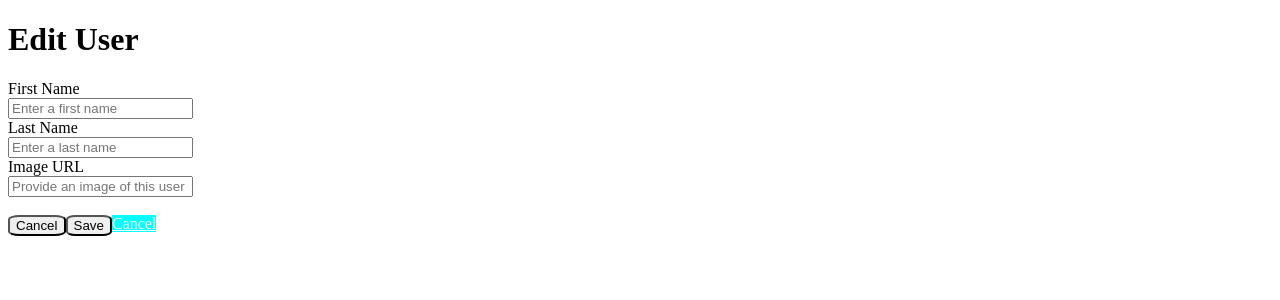
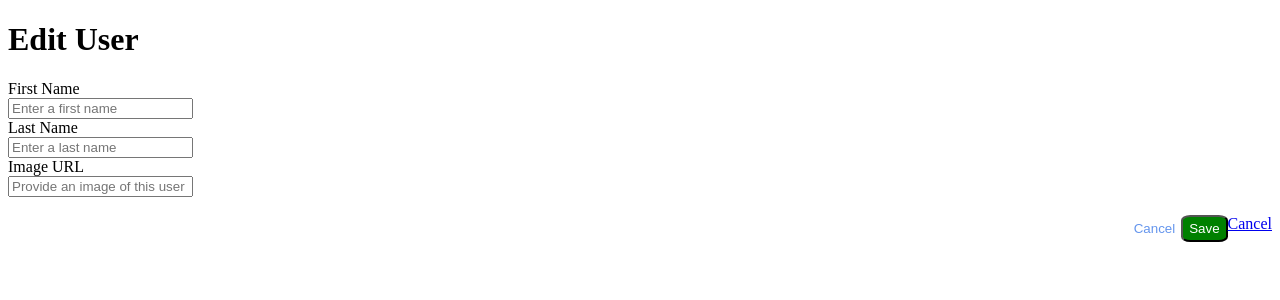
Before and after one commit to cookm353/Blogly, a Flask app: page /users/1/edit in a window 1280 px wide. Shown: the top 300 px of the page. Run offline with Flask 2, Linux system fonts and the light colour scheme.

Commit message:
fixed styles for buttons

```diff
--- a/static/styles.css
+++ b/static/styles.css
@@ -5,13 +5,9 @@
     flex-direction: row;
 }
 
-a {
-    color: white;
-    background-color: aqua;
-}
-
 button {
     border-radius: 20%;
+    height: 2em;
 }
 
 /* Users List Styles */
@@ -41,6 +37,7 @@ form[class='flex'] {
 
 #editDeleteBttns {
     justify-content: space-evenly;
+    flex-direction: row;
 }
 
 #userImg {
@@ -48,10 +45,10 @@ form[class='flex'] {
     height: 125px;
 }
 
-#editDeleteBttns > * {
+#editDeleteBttns > button {
     color: white;
+    height: 2em;
     border: none;
-    height: 2em;
 }
 
 #editUser {
@@ -63,10 +60,21 @@ form[class='flex'] {
 }
 
 /* Edit User Styles */
+#editDeleteForm {
+    width:fit-content;
+}
+
+#saveCancelEdits {
+    justify-content: right;
+}
+
 #cancelEditsBttn {
-
+    border: 4px cornflowerblue;
+    background-color: white;
+    color: cornflowerblue;
 }
 
 #saveEditsBttn {
-
+    background-color: green;
+    color: white;
 }
```
